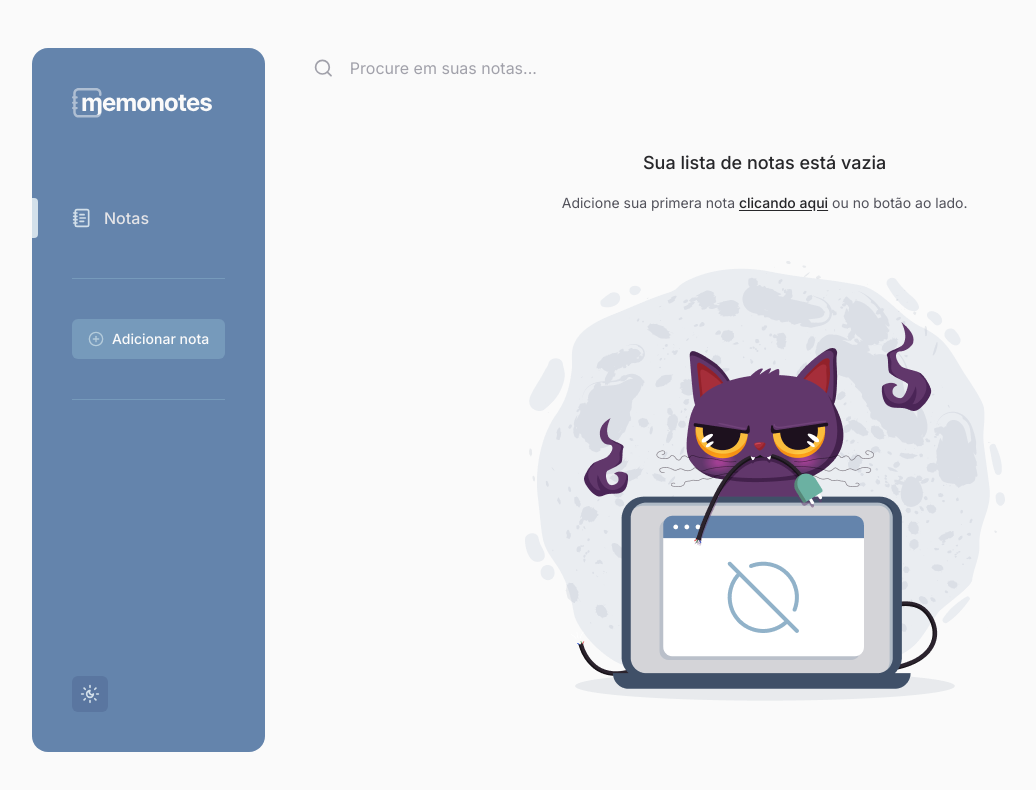
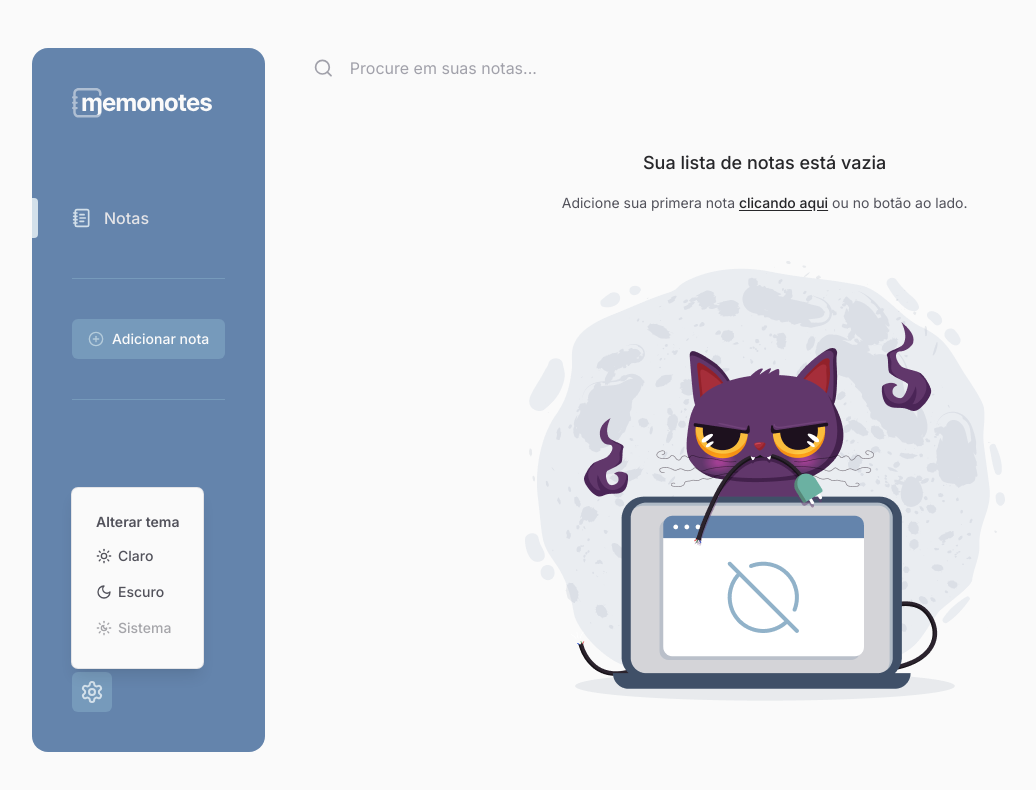
Before and after one commit to julianosill/memonotes, a Next.js app: page / in a window 1280 px wide. Both pictures are taken after a click on the button "Configurações". Shown: the top 790 px of the page, without its empty margins (16-1052 px from the left). Built offline with nearby package versions, Linux system fonts and the light colour scheme.

Commit message:
feat(settings): create settings dropdown menu

```diff
--- a/package.json
+++ b/package.json
@@ -11,6 +11,7 @@
   "dependencies": {
     "@radix-ui/react-alert-dialog": "^1.0.5",
     "@radix-ui/react-dialog": "^1.0.5",
+    "@radix-ui/react-dropdown-menu": "^2.0.6",
     "@radix-ui/react-popover": "^1.0.7",
     "@radix-ui/react-tooltip": "^1.0.7",
     "@radix-ui/react-visually-hidden": "^1.0.3",
--- a/src/components/sidebar/index.tsx
+++ b/src/components/sidebar/index.tsx
@@ -2,9 +2,9 @@ import { NotebookText } from 'lucide-react'
 import Link from 'next/link'
 
 import { LogoMemonotes } from '../logo/memonotes'
-import { ThemeSwitcher } from '../theme-switcher'
 import { AddNoteButton } from './add-note-button'
 import { NavItem } from './nav-item'
+import { Settings } from './settings'
 import { Tags } from './tags'
 
 export function Sidebar() {
@@ -27,7 +27,7 @@ export function Sidebar() {
       </div>
 
       <div className="mt-auto">
-        <ThemeSwitcher />
+        <Settings />
       </div>
     </aside>
   )
--- /dev/null
+++ b/src/components/sidebar/settings/index.tsx
@@ -0,0 +1,65 @@
+'use client'
+
+import * as DropdownMenu from '@radix-ui/react-dropdown-menu'
+import { Moon, Settings as SettingsIcon, Sun, SunMoon } from 'lucide-react'
+import { useTheme } from 'next-themes'
+import { twMerge } from 'tailwind-merge'
+
+import { Button } from '../../ui/button'
+import { SettingsItem } from './settings-button'
+
+export function Settings() {
+  const { theme, setTheme } = useTheme()
+
+  return (
+    <DropdownMenu.Root>
+      <DropdownMenu.Trigger asChild>
+        <Button
+          className={twMerge(
+            'group h-fit p-2',
+            'bg-memonotes-500 text-memonotes-200',
+            'hover:bg-memonotes-700 hover:text-memonotes-100',
+            'dark:bg-memonotes-800 dark:text-memonotes-400 dark:hover:bg-memonotes-950',
+          )}
+          aria-label="Configurações"
+        >
+          <SettingsIcon className="group-hover:animate-revolve" />
+        </Button>
+      </DropdownMenu.Trigger>
+
+      <DropdownMenu.Portal>
+        <DropdownMenu.Content
+          align="start"
+          sideOffset={4}
+          side="top"
+          className="space-y-4 rounded-md bg-background p-6 shadow-lg ring-1 ring-border-soft"
+        >
+          <DropdownMenu.Group className="space-y-1">
+            <DropdownMenu.Label className="pb-1 text-sm font-semibold">
+              Alterar tema
+            </DropdownMenu.Label>
+
+            {theme !== 'light' && (
+              <SettingsItem onClick={() => setTheme('light')}>
+                <Sun className="size-4" /> Claro
+              </SettingsItem>
+            )}
+
+            {theme !== 'dark' && (
+              <SettingsItem onClick={() => setTheme('dark')}>
+                <Moon className="size-4" /> Escuro
+              </SettingsItem>
+            )}
+
+            <SettingsItem
+              onClick={() => setTheme('system')}
+              disabled={theme === 'system'}
+            >
+              <SunMoon className="size-4" /> Sistema
+            </SettingsItem>
+          </DropdownMenu.Group>
+        </DropdownMenu.Content>
+      </DropdownMenu.Portal>
+    </DropdownMenu.Root>
+  )
+}
--- /dev/null
+++ b/src/components/sidebar/settings/settings-button.tsx
@@ -0,0 +1,19 @@
+import * as DropdownMenu from '@radix-ui/react-dropdown-menu'
+import { twMerge } from 'tailwind-merge'
+
+interface SettingsItemProps extends DropdownMenu.DropdownMenuItemProps {}
+
+export function SettingsItem({ className, ...props }: SettingsItemProps) {
+  return (
+    <DropdownMenu.Item
+      className={twMerge(
+        '-mx-2 flex cursor-pointer items-center gap-1.5 rounded p-2 py-1.5 text-sm font-medium text-foreground outline-none transition-colors',
+        'hover:bg-accent hover:text-strong',
+        'focus-visible:bg-accent',
+        'data-[disabled]:pointer-events-none data-[disabled]:opacity-50',
+        className,
+      )}
+      {...props}
+    />
+  )
+}
--- a/tailwind.config.ts
+++ b/tailwind.config.ts
@@ -62,6 +62,15 @@ const config: Config = {
           foreground: 'var(--destructive-foreground)',
         },
       },
+      keyframes: {
+        revolve: {
+          '0%': { transform: 'rotate(0deg)' },
+          '100%': { transform: 'rotate(180deg)' },
+        },
+      },
+      animation: {
+        revolve: 'revolve 750ms ease-in-out 1',
+      },
     },
   },
   plugins: [],
```
Also changed, not shown: 1 other file (tests, documents, lock files or other folders).
